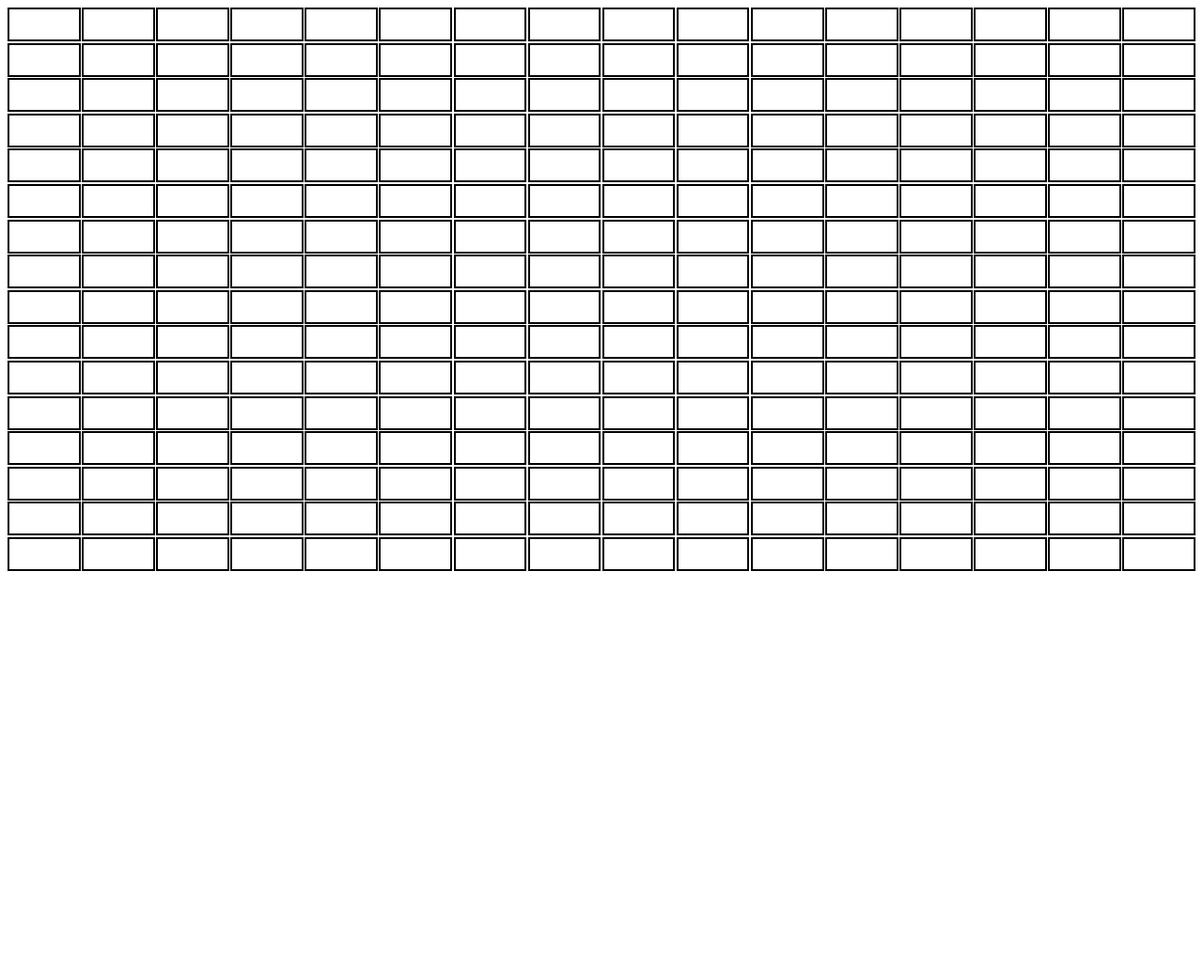
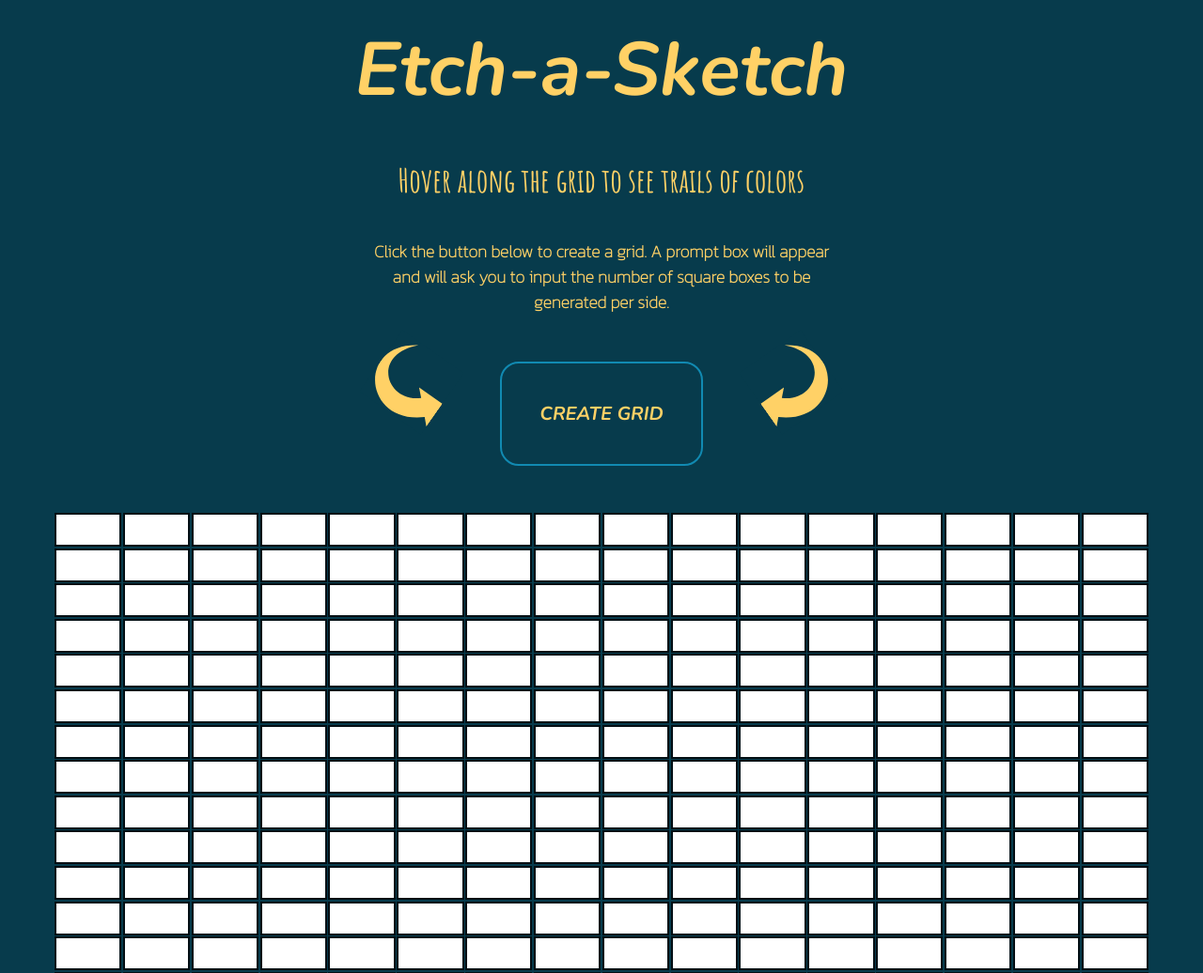
Before and after one commit to RommelMabiniJr/Etch-a-Sketch, a plain HTML site: page index.html in a window 1280 px wide. Shown: the top 1036 px of the page at 94% size. Before the commit the page ends 800 px from the top, so only its background shows below. Drawn offline with nearby package versions, Linux system fonts and the light colour scheme.

Commit message:
Added headings, subcontent and buttons with alignment and design from ccss

```diff
--- a/index.html
+++ b/index.html
@@ -9,8 +9,20 @@
     <title>Document</title>
 </head>
 <body>
-    <div class="grid-container">
+    <div class="container">
+        <div class="header-container">
+            <h1>Etch-a-Sketch</h1>
+            <div class="sub-head">Hover along the grid to see trails of colors</div>
+            <div class="content-container">
+                <div class="content">Click the button below to create a grid. A prompt box will appear and will ask you to input the number of square boxes to be generated per side.</div>
+            </div>
+            <img class="left-arrow" src="./images/arrow.svg" alt="arrow img">
+            <button class="btn">CREATE GRID</button>
+            <img class="right-arrow" src="./images/arrow.svg" alt="arrow img">
+        </div>
+        <div class="grid-container">
 
+        </div>
     </div>
 </body>
 </html>
--- a/style.css
+++ b/style.css
@@ -1,6 +1,77 @@
+@import url('https://fonts.googleapis.com/css2?family=Amatic+SC:wght@400;700&family=Kanit:ital,wght@0,100;1,100&family=Nunito:ital,wght@1,400;1,700&display=swap');
+
+* {
+    background-color: #073b4c;
+    color: #ffd166;
+}
 :root {
     --grid-cols: 1;
     --grid-rows: 1;
+}
+
+.container {
+    margin: 0 50px;
+}
+
+.header-container {
+    text-align: center;
+}
+
+.header-container h1{
+
+    font-family: 'Nunito', sans-serif;
+    font-size: 80px;
+    margin: 20px 0;
+}
+
+.sub-head {
+    font-family: 'Amatic SC', cursive;
+    font-size: 35px;
+    font-weight: bold;
+    margin: 40px 0;
+}
+
+.content-container {
+    display: flex;
+    justify-content: center;
+    align-items: center;
+}
+
+.content {
+    font-family: 'Kanit', sans-serif;
+    font-size: 18px;
+    font-weight: bold;
+    width: 500px;
+}
+
+img {
+    height: 80px;
+    width: 80px;
+}
+
+.left-arrow {
+    transform: rotate(-145deg);
+}
+
+.right-arrow {
+    transform: scaleX(-1) rotate(-145deg);
+}
+
+.btn {
+    margin: 50px;
+    padding: 2em;
+    font-family: 'Nunito', sans-serif;
+    font-weight: bold;
+    font-size: 20px;
+    border-radius: 20px;
+    cursor: pointer;
+    transition: 0.3s;
+    border: 2px solid #118ab2;
+}
+
+.btn:hover {
+    background-color: #06d6a0;
+    color: #073b4c;
 }
 
 .grid-container{
@@ -13,7 +84,7 @@
 
 .square-div {
     background-color: white;
-    border: 2px solid #000000;
+    border: 2px solid #020e13;
     padding: 1em;
     text-align: center;
 }
```
